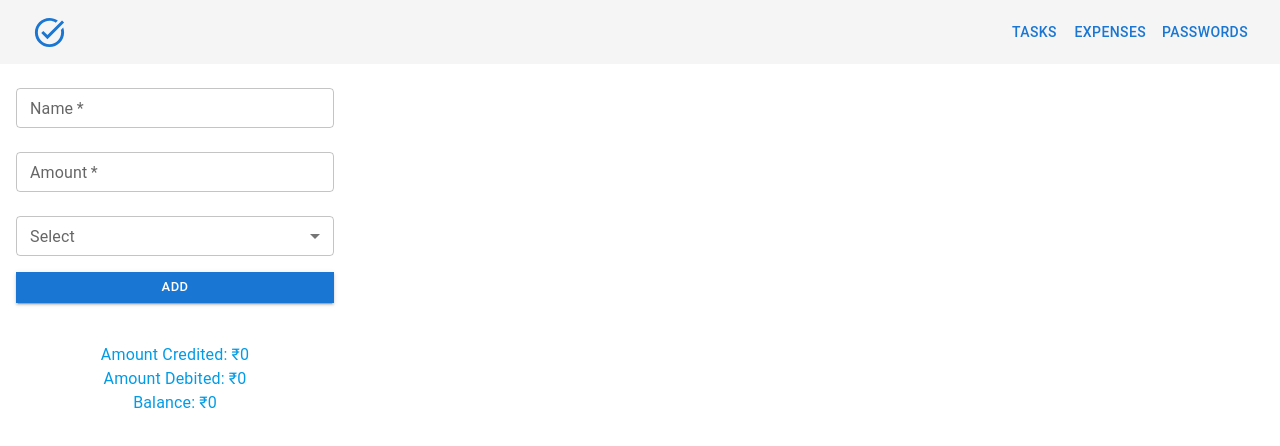
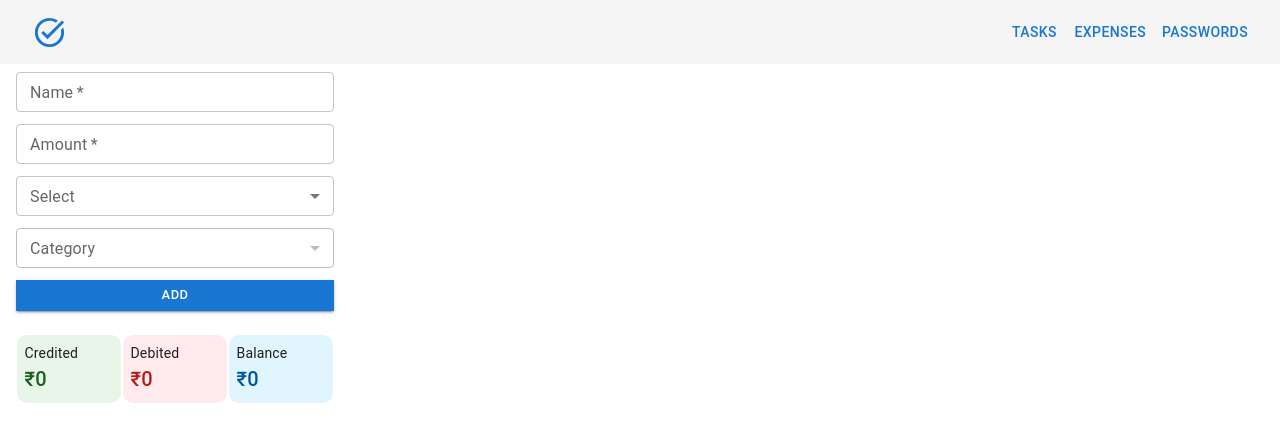
Before and after one commit to prashik0202/Taski_Chrome_Extension, a React (Create React App) app: page /#/expense in a window 1280 px wide. Shown: the top 446 px of the page. Built offline with nearby package versions, Linux system fonts and the light colour scheme.

Commit message:
expense UI opti and category feild added

```diff
--- a/src/pages/Expenses.jsx
+++ b/src/pages/Expenses.jsx
@@ -9,36 +9,44 @@ import ListItemText from '@mui/material/ListItemText';
 import ListItemAvatar from '@mui/material/ListItemAvatar';
 import DeleteIcon from '@mui/icons-material/Delete'
 import CurrencyRupeeIcon from '@mui/icons-material/CurrencyRupee';
+import CloseIcon from '@mui/icons-material/Close';
+
+import moment from 'moment';
 
 export default function Expenses() {
 
-
+  {/* ALL STATES VARIABLES*/}
   const [transactions, setTransactions] = useState([]);
   const [expense, setExpense] = useState('');
   const [amount, setAmount] = useState('');
   const [expenseType , setExpenseType ] = useState('');
-
+  const [category , setCategory ] = useState('');
   const [ totalCredit , setTotalCredit ] = useState(0);
   const [ totalDebit , setTotalDebit ] = useState(0);
-
   const [ spendingWarning , setSpendingWarning] = useState('');
 
+
+  // FETCHING ALL THE TRANSACTIONS
   useEffect(() => {
     const storedTransactions = JSON.parse(localStorage.getItem('transactions')) || [];
     setTransactions(storedTransactions);
   }, []);
 
+  //
   useEffect(() => {
     localStorage.setItem('transactions', JSON.stringify(transactions));
   }, [transactions]);
 
   const addExpense = () => {
-    if (expense && amount) {
-      const newTransaction = { expense, amount: parseFloat(amount) , expenseType };
+    if (expense && amount && expenseType ) {
+      const newTransaction = { expense, amount: parseFloat(amount) , expenseType, category , date : moment().format('YYYY-MM-DD') };
       setTransactions([...transactions, newTransaction]);
       setExpense('');
       setAmount('');
       setExpenseType('');
+      setCategory('');
+    }else {
+      alert('Please Enter all fields');
     }
   };
 
@@ -68,7 +76,7 @@ export default function Expenses() {
     setTotalCredit(calculateCreditTotal);
     setTotalDebit(calculateDebitTotal);
 
-    if(totalCredit - totalDebit < 0){
+    if(totalCredit - totalDebit < 0 && calculateCreditTotal > 0){
       setSpendingWarning('You are over spending');
     }else{
       setSpendingWarning('')
@@ -77,7 +85,7 @@ export default function Expenses() {
   }, [transactions , totalCredit , totalDebit]);
 
   return (
-      <Box mt={3}>
+      <Box mt={2}>
         <Grid container>
           <Grid item sm={6}>
             <Box
@@ -88,7 +96,7 @@ export default function Expenses() {
             <TextField
               type='text'
               label="Name"
-              margin='normal'
+              margin='dense'
               size='small'
               placeholder='Add Transaction'
               value={expense}
@@ -101,7 +109,7 @@ export default function Expenses() {
             <TextField
               type='number'
               label="Amount"
-              margin='normal'
+              margin='dense'
               size='small'
               placeholder='Add Amount'
               value={amount}
@@ -110,7 +118,7 @@ export default function Expenses() {
             />
           </FormControl>
 
-          <FormControl fullWidth size='small' margin='normal'>
+          <FormControl fullWidth size='small' margin='dense'>
           <InputLabel id="demo-select-small-label">Select</InputLabel>
             <Select
               labelId="demo-select-small-label"
@@ -124,6 +132,25 @@ export default function Expenses() {
             </Select>
           </FormControl>
 
+          <FormControl fullWidth size='small' margin='dense'>
+          <InputLabel id="category">Category</InputLabel>
+            <Select
+              labelId="category"
+              value={category}
+              label="Category"
+              onChange={(e) => setCategory(e.target.value)}
+              required
+              disabled={expenseType === 'debit' ? false : true}
+            >
+              <MenuItem value='housing' >Housing</MenuItem>
+              <MenuItem value='transportation' >Transportation</MenuItem>
+              <MenuItem value='food' >Food</MenuItem>
+              <MenuItem value='health' >Health</MenuItem>
+              <MenuItem value='entertainment' >Entertainment</MenuItem>
+              <MenuItem value='personal' >Personal</MenuItem>
+            </Select>
+          </FormControl>
+
           <FormControl fullWidth>
             <Button
               variant='contained'
@@ -134,33 +161,47 @@ export default function Expenses() {
               Add
             </Button>
           </FormControl>
+
         </Box>
-            <Box
-              mt={4}
-              p={1}
-              mx={2}
-              sx={{ color : '#039be5' , borderRadius : '15px'}}
-              textAlign='center'
-            >
-              <Typography variant='body1'>Amount Credited: &#x20b9;{totalCredit}</Typography>
-              <Typography variant='body1'>Amount Debited: &#x20b9;{totalDebit}</Typography>
-              <Typography variant='body1'>
-                Balance: &#x20b9;{ totalCredit - totalDebit}
-              </Typography>
+          <Box
+            mt={2}
+            p={1}
+            mx={1}
+            sx={{
+              borderRadius : '15px',
+              display : 'flex', flexWrap : 'wrap' , justifyContent : 'space-around'
+            }}
+          >
+
+            <Box width='33%' sx={{ p : 1 , backgroundColor : '#e8f5e9', borderRadius : '10px'}} >
+              <Typography variant='body2'>Credited</Typography>
+              <Typography variant='h6' color='#1b5e20'> &#x20b9;{totalCredit}</Typography>
+            </Box>
+            <Box width='33%' sx={{ p : 1 ,  backgroundColor : '#ffebee', borderRadius : '10px'}}>
+              <Typography variant='body2'>Debited</Typography>
+              <Typography variant='h6' color='#b71c1c'>&#x20b9;{totalDebit}</Typography>
+            </Box>
+            <Box width='33%' sx={{ p : 1 ,  backgroundColor : '#e1f5fe', borderRadius : '10px'}}>
+              <Typography variant='body2'>Balance</Typography>
+              <Typography variant='h6'color='#01579b'> &#x20b9;{ totalCredit - totalDebit}</Typography>
+            </Box>
 
 
-
-            </Box>
+          </Box>
 
 
           { spendingWarning && (
             <Box
-              mt={1}
-              p={1.5}
-              mx={2}
-              sx={{ color : '#039be5' , backgroundColor : '#ffcdd2', borderRadius : '15px'}}
+              mt={2}
+              p={0}
+              mx={1}
+              sx={{ color : '#212121' , backgroundColor : '#ffcdd2', borderRadius : '15px',
+                display: 'flex' , justifyContent : 'space-between'
+              }}
+
             >
-              <Typography variant='body1' color='red'>{spendingWarning}</Typography>
+              <Typography variant='body1' sx={{ my : 1 , mx : 1}}>{spendingWarning}</Typography>
+              <IconButton onClick={() => setSpendingWarning('')}><CloseIcon /></IconButton>
             </Box>
           )}
 
```
